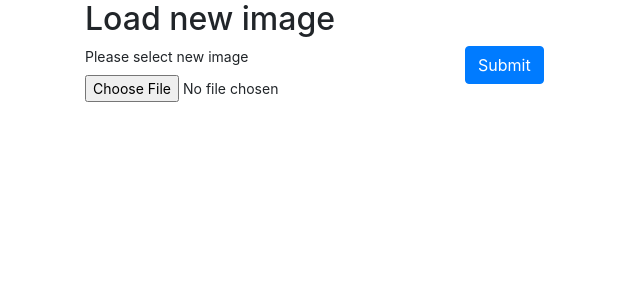
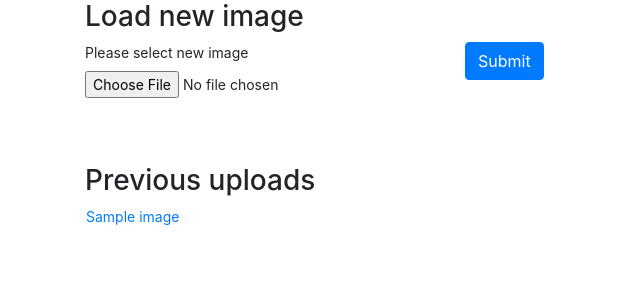
Before and after one commit to mshafeeqkn/patternizer, a Django app: page /patron/ in a window 1280 px wide. Shown: the top 300 px of the page, without its empty margins (0-640 px from the left). Run offline with Django 3.2, Linux system fonts and the light colour scheme; tables that the repository leaves empty hold one stand-in row (values such as "Sample post"); some libraries are stand-ins or nearby versions.

Commit message:
Added detailed page view

```diff
--- a/patron/models.py
+++ b/patron/models.py
@@ -1,7 +1,6 @@
 from django.db import models
 
 
-# Create your models here.
 class Image(models.Model):
     name = models.CharField(max_length=50)
     image = models.ImageField(upload_to='images/')
--- a/patron/static/patron/styles.css
+++ b/patron/static/patron/styles.css
@@ -1,3 +1,11 @@
 body {
     font-size: 14px
 }
+
+img {
+    max-width: 100%;
+}
+
+.clear-fix-medium {
+    margin-top: 50px;
+}
--- a/patron/templates/patron/index.html
+++ b/patron/templates/patron/index.html
@@ -16,14 +16,14 @@
 <body>
 
 <div class="container">
-  <h2>Load new image</h2>
-  <form method="post">
+  <h3>Load new image</h3>
+  <form method="post" action="{% url 'patron' %}" enctype="multipart/form-data">
     {% csrf_token %}
     <div class="row">
       <div class="col-4">
         <div class="form-group">
           <label for="image-file">Please select new image</label>
-          <input type="file" class="form-control-file" id="image-file">
+          <input type="file" name="image-file" class="form-control-file" id="image-file">
         </div>
       </div>
       <div class="col-4">
@@ -31,6 +31,21 @@
       </div>
     </div>
   </form>
+
+  <div class="clear-fix-medium"></div>
+  <div>
+    <h3>Previous uploads</h3>
+    <table>
+      <tbody>
+        {% for image in images %}
+        <tr>
+          <td><a href="{% url 'image_view' image.id %}">{{ image.name }}</a></td>
+        </tr>
+        {% endfor %}
+      </tbody>
+    </table>
+  </div>
+  <!--img src="/media/images/Admit_Card_IIC.jpg" alt="Uploaded image"/-->
 </div>
 
 
--- a/patron/urls.py
+++ b/patron/urls.py
@@ -3,5 +3,6 @@ from django.urls import path
 from patron import views
 
 urlpatterns = [
-    path('', views.IndexView.as_view())
+    path('', views.IndexView.as_view(), name='patron'),
+    path('<int:image_id>/', views.ImageView.as_view(), name='image_view')
 ]
--- a/patron/views.py
+++ b/patron/views.py
@@ -1,5 +1,4 @@
-from django.http import HttpResponse
-from django.shortcuts import render
+from django.shortcuts import render, redirect
 from django.views import View
 
 from patron.models import Image
@@ -9,10 +8,19 @@ class IndexView(View):
     template_name = 'patron/index.html'
 
     def get(self, request, *args, **kwargs):
-        return render(request, self.template_name)
+        images = {'images': Image.objects.all()}
+        return render(request, self.template_name, context=images)
 
-    def post(self,request):
+    def post(self, request):
         image = request.FILES.get('image-file')
-        uploaded_image = Image(name='sample.jpg', image=image)
+        image_name = str(image.name).replace(' ', '_')
+        uploaded_image = Image(name=image_name, image=image)
         uploaded_image.save()
-        return render(request, self.template_name)
+        return redirect('image_view', image_id=uploaded_image.pk)
+
+
+class ImageView(View):
+    template_name = 'patron/image_view.html'
+
+    def get(self, request, image_id):
+        return render(request, self.template_name, context={'image': image_id})
--- a/patternizer/urls.py
+++ b/patternizer/urls.py
@@ -13,11 +13,15 @@ Including another URLconf
     1. Import the include() function: from django.urls import include, path
     2. Add a URL to urlpatterns:  path('blog/', include('blog.urls'))
 """
+from django.conf.urls.static import static
 from django.contrib import admin
 from django.urls import path, include
+from django.views.generic import RedirectView
 
+from patternizer import settings
 
 urlpatterns = [
     path('patron/', include('patron.urls')),
+    path('', RedirectView.as_view(pattern_name='patron', permanent=False)),
     path('admin/', admin.site.urls),
-]
+] + static(settings.MEDIA_URL, document_root=settings.MEDIA_ROOT)
```
Also changed, not shown: patron/templates/patron/image_view.html (added, +10 -0 lines), patternizer/settings.py (+4 -6 lines), 1 other file.
